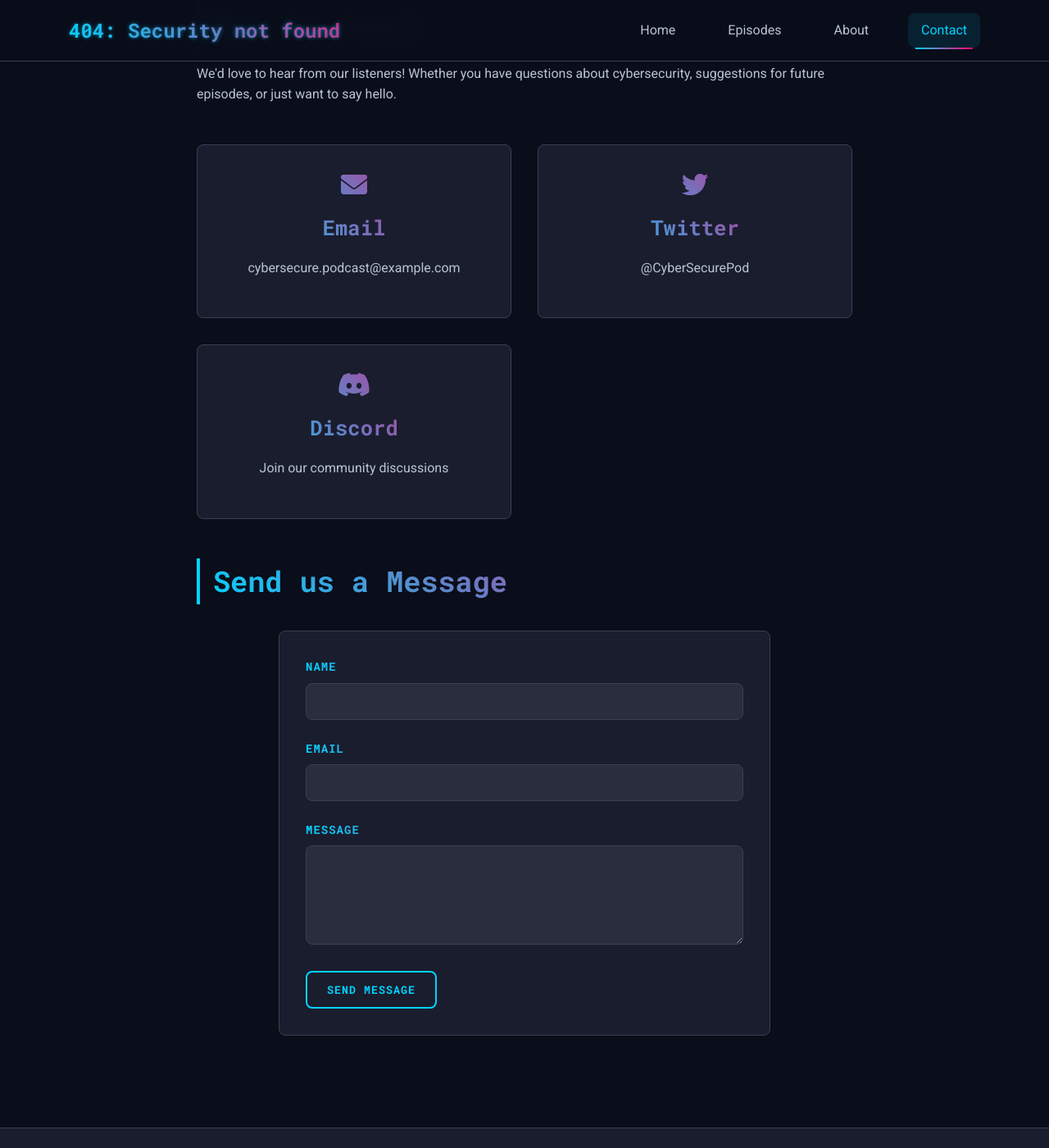
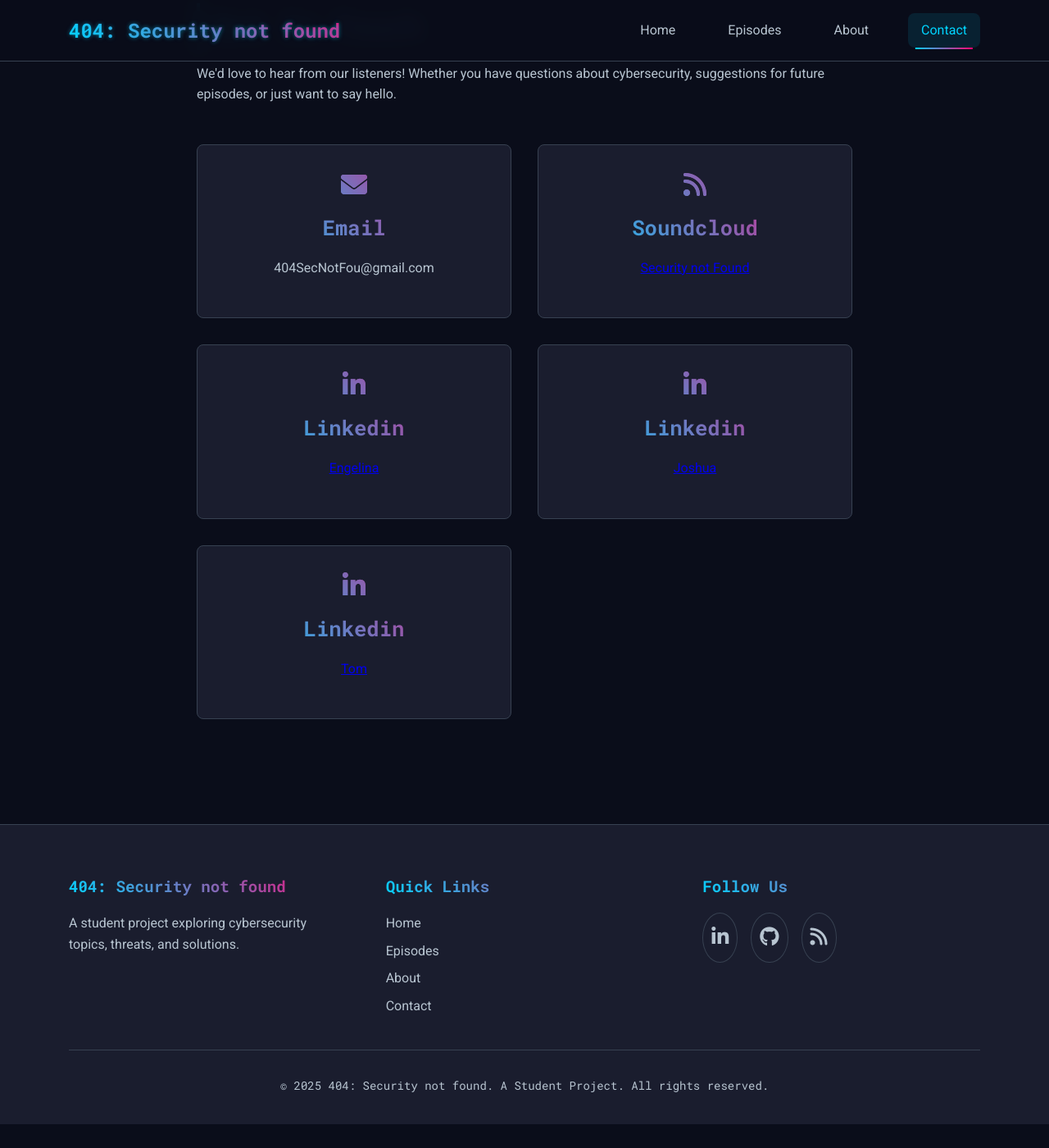
Before and after one commit to Engelina8/Error404, a Jekyll site: the page built from contact.html, in a window 1280 px wide and 1400 px high, scrolled down 396 px. Shown: the whole window at 82% size. Built offline with Jekyll 4.4.1, drawn with Linux system fonts in a browser that asks for light colours; after the commit the page ends 1767 px from its top, so only the background shows below that.

Commit message:
added some links

```diff
--- a/_layouts/default.html
+++ b/_layouts/default.html
@@ -56,10 +56,9 @@
                 <div class="footer-section">
                     <h4>Follow Us</h4>
                     <div class="social-links">
-                        <a href="#" aria-label="Twitter"><i class="fab fa-twitter"></i></a>
-                        <a href="#" aria-label="LinkedIn"><i class="fab fa-linkedin-in"></i></a>
-                        <a href="#" aria-label="GitHub"><i class="fab fa-github"></i></a>
-                        <a href="#" aria-label="RSS Feed"><i class="fas fa-rss"></i></a>
+                        <a href="/contact.html" aria-label="LinkedIn"><i class="fab fa-linkedin-in"></i></a>
+                        <a href="https://github.com/Engelina8/Error404" aria-label="GitHub"><i class="fab fa-github"></i></a>
+                        <a href="https://soundcloud.com/security-not-found?utm_source=clipboard&utm_medium=text&utm_campaign=social_sharing" aria-label="RSS Feed"><i class="fas fa-rss"></i></a>
                     </div>
                 </div>
             </div>
--- a/contact.html
+++ b/contact.html
@@ -11,37 +11,27 @@ permalink: /contact/
     <div class="contact-methods">
         <div class="contact-method">
             <h3><i class="fas fa-envelope"></i> Email</h3>
-            <p>cybersecure.podcast@example.com</p>
+            <p>404SecNotFou@gmail.com</p>
         </div>
 
         <div class="contact-method">
-            <h3><i class="fab fa-twitter"></i> Twitter</h3>
-            <p>@CyberSecurePod</p>
+            <h3><i class="fas fa-rss"></i> Soundcloud </h3>
+            <p><a href="https://soundcloud.com/security-not-found?utm_source=clipboard&utm_medium=text&utm_campaign=social_sharing">Security not Found</a></p>
         </div>
 
         <div class="contact-method">
-            <h3><i class="fab fa-discord"></i> Discord</h3>
-            <p>Join our community discussions</p>
+            <h3><i class="fab fa-linkedin-in"></i> Linkedin </h3>
+            <p><a href="https://www.linkedin.com/in/engelina-gon%C3%A7alves-grilo-497851333/">Engelina</a></p>
+        </div>
+
+        <div class="contact-method">
+            <h3><i class="fab fa-linkedin-in"></i> Linkedin </h3>
+            <p><a href="https://www.linkedin.com/in/joshua-sandanassamy/">Joshua</a></p>
+        </div>
+
+        <div class="contact-method">
+            <h3><i class="fab fa-linkedin-in"></i> Linkedin </h3>
+            <p><a href="https://www.linkedin.com/in/tom-ebokolo/">Tom</a></p>
         </div>
     </div>
-
-    <h2>Send us a Message</h2>
-    <form class="contact-form">
-        <div class="form-group">
-            <label for="name">Name</label>
-            <input type="text" id="name" name="name" required>
-        </div>
-
-        <div class="form-group">
-            <label for="email">Email</label>
-            <input type="email" id="email" name="email" required>
-        </div>
-
-        <div class="form-group">
-            <label for="message">Message</label>
-            <textarea id="message" name="message" rows="5" required></textarea>
-        </div>
-
-        <button type="submit" class="btn btn-primary">Send Message</button>
-    </form>
 </div>
```
Also changed, not shown: _posts/Episode-1.md (added, +18 -0 lines), _posts/2023-12-01-welcome-to-cybersecurity-basics copy.md (renamed from _posts/2023-12-01-welcome-to-cybersecurity-basics.md).
